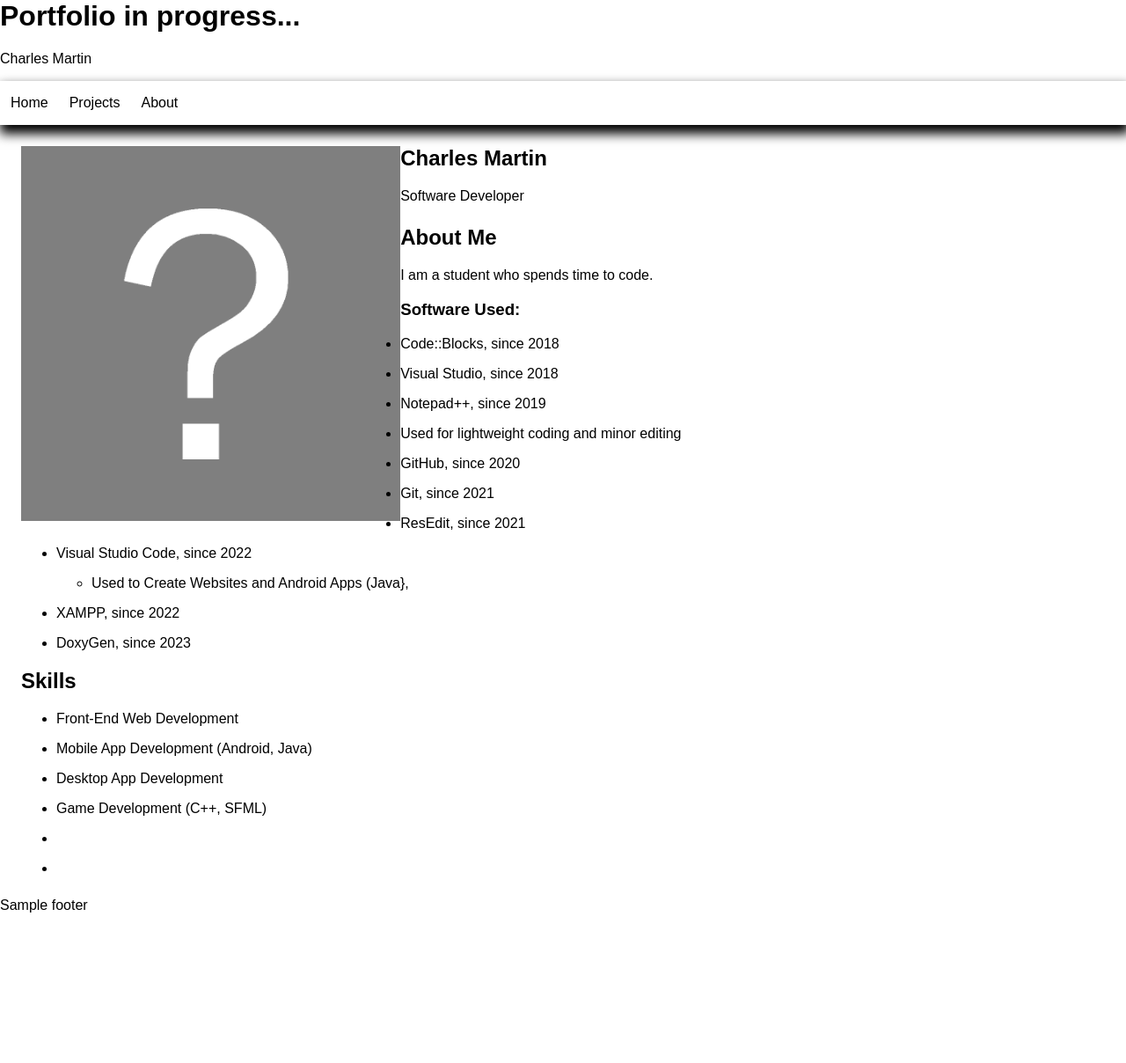
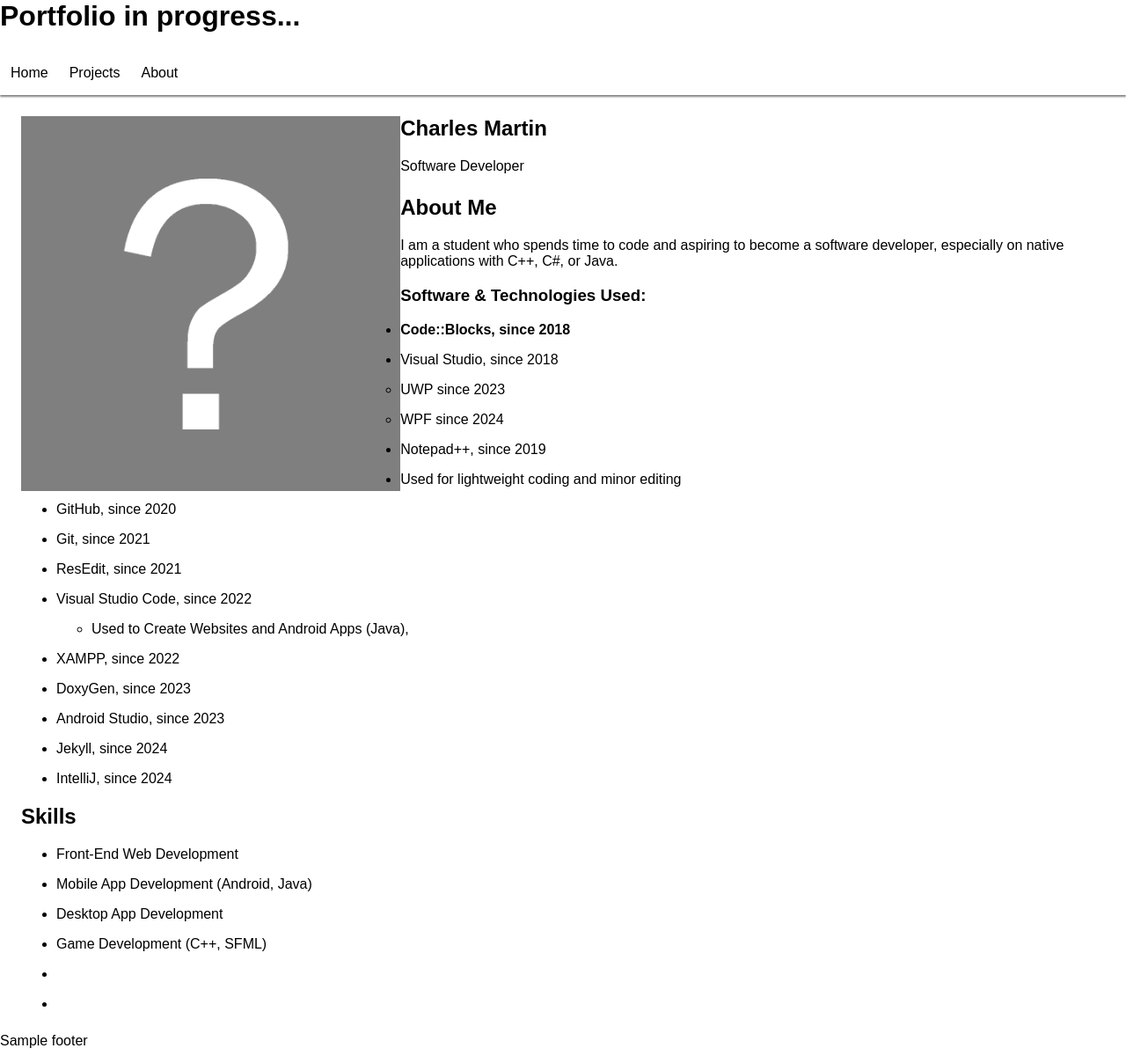
Before and after one commit to PhrotonX/PhrotonX.github.io, a PHP site: page /html/ in a window 1280 px wide. Shown: the whole page at 88% size. Before the commit the page ends 1037 px from the top, so only its background shows below. Run offline with PHP 8.4, Linux system fonts and the light colour scheme.

Commit message:
24w12c: Other Pages

```diff
--- a/css/style.css
+++ b/css/style.css
@@ -23,13 +23,15 @@
 
 nav{
     background-color: var(--background-color);
-    box-shadow: 2px 8px 12px 2px;
+    box-shadow: 0px 2px 2px 0px rgba(0, 0, 0, .50);
     /* float: left; */
     /* height: auto; */
     /* margin: 0px; */
     overflow: hidden;
     /* padding: 0px; */
     width: 100%;
+    position: sticky;
+    top: 0;
 }
 
 nav a{
--- a/html/header.html
+++ b/html/header.html
@@ -5,9 +5,6 @@
         document.getElementById(cookie).setAttribute("style", "background-color: var(--link-visited)");
     }
 </script>
-<header>
-    <p>Charles Martin</p>
-</header>
 <nav>
     <span>
         <script>
@@ -15,8 +12,8 @@
                 createCookie(navClick, id, 1000);
             }
         </script>
-        <a id="nav-index" href="index.php" onClick="onNavClick('nav-index')"><p>Home</p></a>
-        <a id="nav-projects" href="projects.php" onClick="onNavClick('nav-projects')"><p>Projects</p></a>
+        <a id="nav-index" href="index.html" onClick="onNavClick('nav-index')"><p>Home</p></a>
+        <a id="nav-projects" href="projects.html" onClick="onNavClick('nav-projects')"><p>Projects</p></a>
         <a href="#"><p>About</p></a>
     </span>
 </nav>
--- a/html/index.html
+++ b/html/index.html
@@ -24,11 +24,17 @@
                 </section>
             </div>
             <h2>About Me</h2>
-            <p>I am a student who spends time to code.</p>
-            <h3>Software Used:</h3>
+            <p>I am a student who spends time to code and aspiring to become a software developer,
+                especially on native applications with C++, C#, or Java.
+            </p>
+            <h3>Software & Technologies Used:</h3>
             <ul>
-                <li><p>Code::Blocks, since 2018</p></li>
+                <li><p><b>Code::Blocks, since 2018</b></p></li>
                 <li><p>Visual Studio, since 2018</p></li>
+                <ul>
+                    <li><p>UWP since 2023</p></li>
+                    <li><p>WPF since 2024</p></li>
+                </ul>
                 <li><p>Notepad++, since 2019</p></li>
                     <li><p>Used for lightweight coding and minor editing</p></li>
                 <li><p>GitHub, since 2020</p></li>
@@ -36,10 +42,13 @@
                 <li><p>ResEdit, since 2021</p></li>
                 <li><p>Visual Studio Code, since 2022</p></li>
                     <ul>
-                        <li><p>Used to Create Websites and Android Apps (Java}, </p></li>
+                        <li><p>Used to Create Websites and Android Apps (Java), </p></li>
                     </ul>
                 <li><p>XAMPP, since 2022</p></li>
-                <li><p>DoxyGen, since 2023</p</li>
+                <li><p>DoxyGen, since 2023</p></li>
+                <li><p>Android Studio, since 2023</p></li>
+                <li><p>Jekyll, since 2024</p></li>
+                <li><p>IntelliJ, since 2024</p></li>
             </ul>
 
             <h2>Skills</h2>
```
Also changed, not shown: html/login.html (renamed from html/login.php, +11 -1 lines), html/projects.html (renamed from html/projects.php, +11 -2 lines), res/img/Coding Clipart.png (renamed from img/Coding Clipart.png), res/img/Question Mark.png (renamed from img/Question Mark.png), res/img/Web Icon with Mouse Pointer.png (renamed from img/Web Icon with Mouse Pointer.png).
